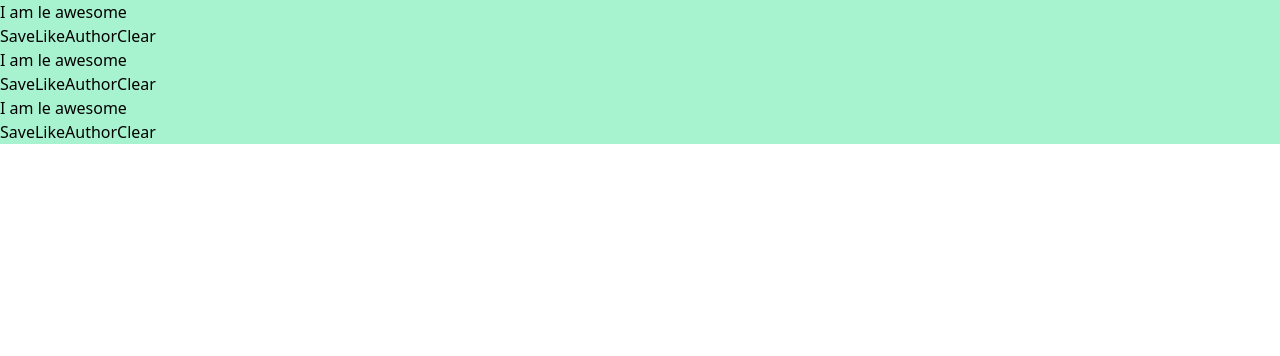
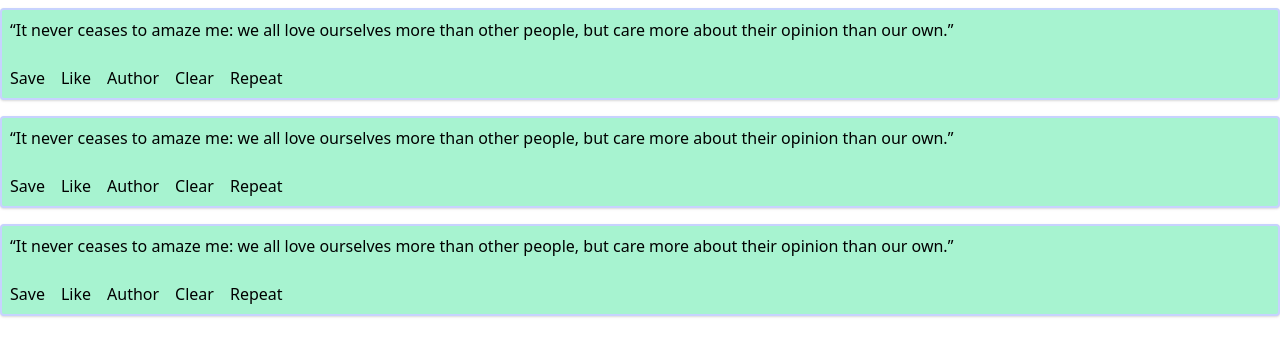
Before and after one commit to JWoltjen/Neumann1.1, a React (Create React App) app in the folder client/: page / in a window 1280 px wide. Shown: the top 356 px of the page. Built offline with nearby package versions, Linux system fonts and the light colour scheme.

Commit message:
style quote

```diff
--- a/client/src/components/Quote.js
+++ b/client/src/components/Quote.js
@@ -2,11 +2,12 @@ import React from 'react'
 
 function Quote() {
     return (
-        <div className='container mx-auto overflow-auto bg-green-200'>
-            <p className='bg-green-200'>
-                I am le awesome
+        <div className='container mx-auto space-y-6 my-2 bg-green-200 p-2 overflow-auto shadow border-2 border-indigo-200 rounded'>
+            <p className='text-justify'>
+                “It never ceases to amaze me: we all love ourselves more than other people, but care more about their opinion than our own.”
             </p>
-            <span>
+            <span className='flex space-between center'>
+                <div className='container mx-auto flex space-x-4 content-center'>
                     <button>
                         Save
                     </button>
@@ -19,6 +20,10 @@ function Quote() {
                     <button>
                         Clear
                     </button>
+                    <button>
+                        Repeat
+                    </button>
+                </div>
             </span>
         </div>
     )
```
Lines whose indentation alone changed are shown as unchanged.
